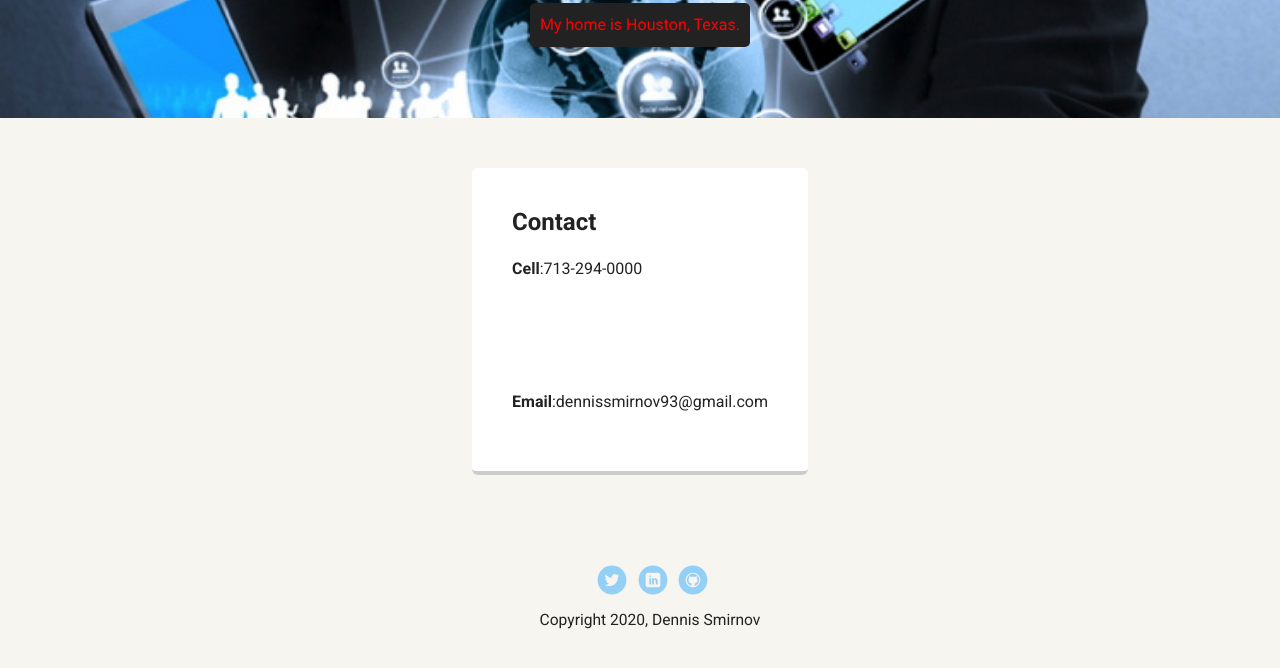
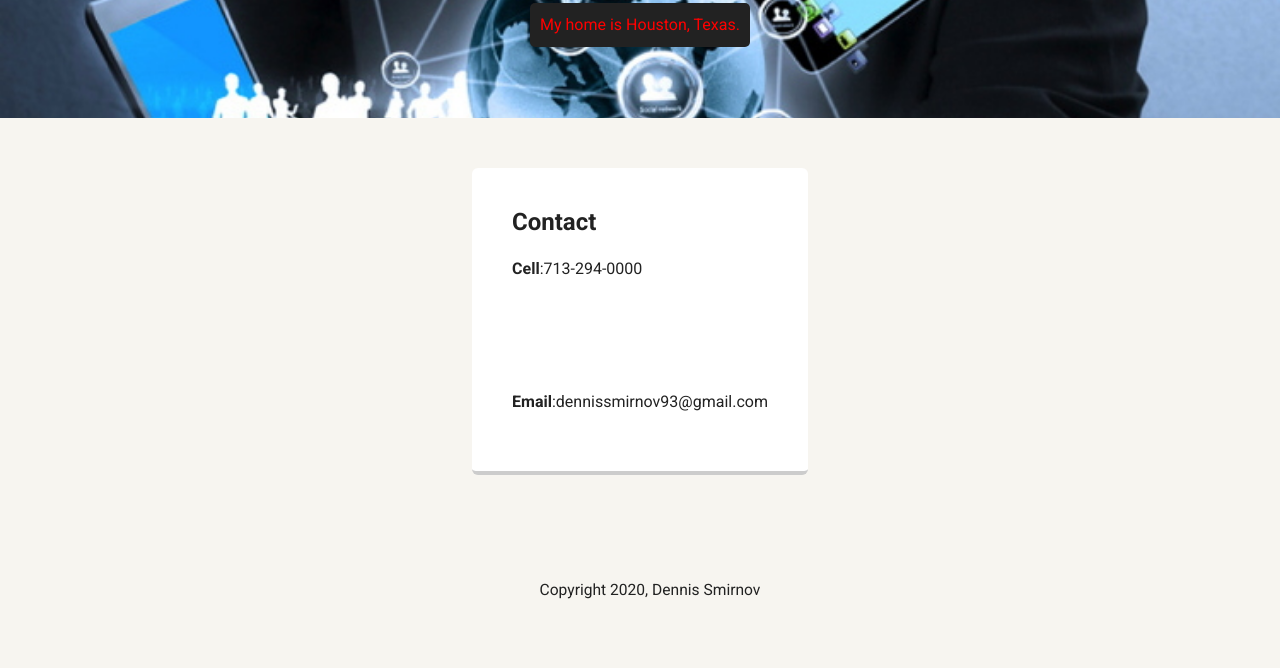
Before and after one commit to dennissmirnov93/My-personal-page, a plain HTML site: page my personal page/contact.html in a window 1280 px wide. Shown: the part 352-1020 px from the top of the page. Drawn offline with Linux system fonts and the light colour scheme; a web font is replaced by a local one.

Commit message:
Update contact.html
The edited version

```diff
--- a/my personal page/contact.html
+++ b/my personal page/contact.html
@@ -35,18 +35,11 @@
             <br>
             <br>
             <p><strong>Email</strong>:dennissmirnov93@gmail.com</p>
-            </p>
-
         </div>
 
 
     </main>
     <footer>
-        <ul>
-            <li><a href="#" class="social twitter">Twitter</a></li>
-            <li><a href="#" class="social linkedin">LinkedIn</a></li>
-            <li><a href="#" class="social github">Github</a></li>
-        </ul>
         <p class="copyright">Copyright 2020, Dennis Smirnov</p>
     </footer>
 </body>
```
